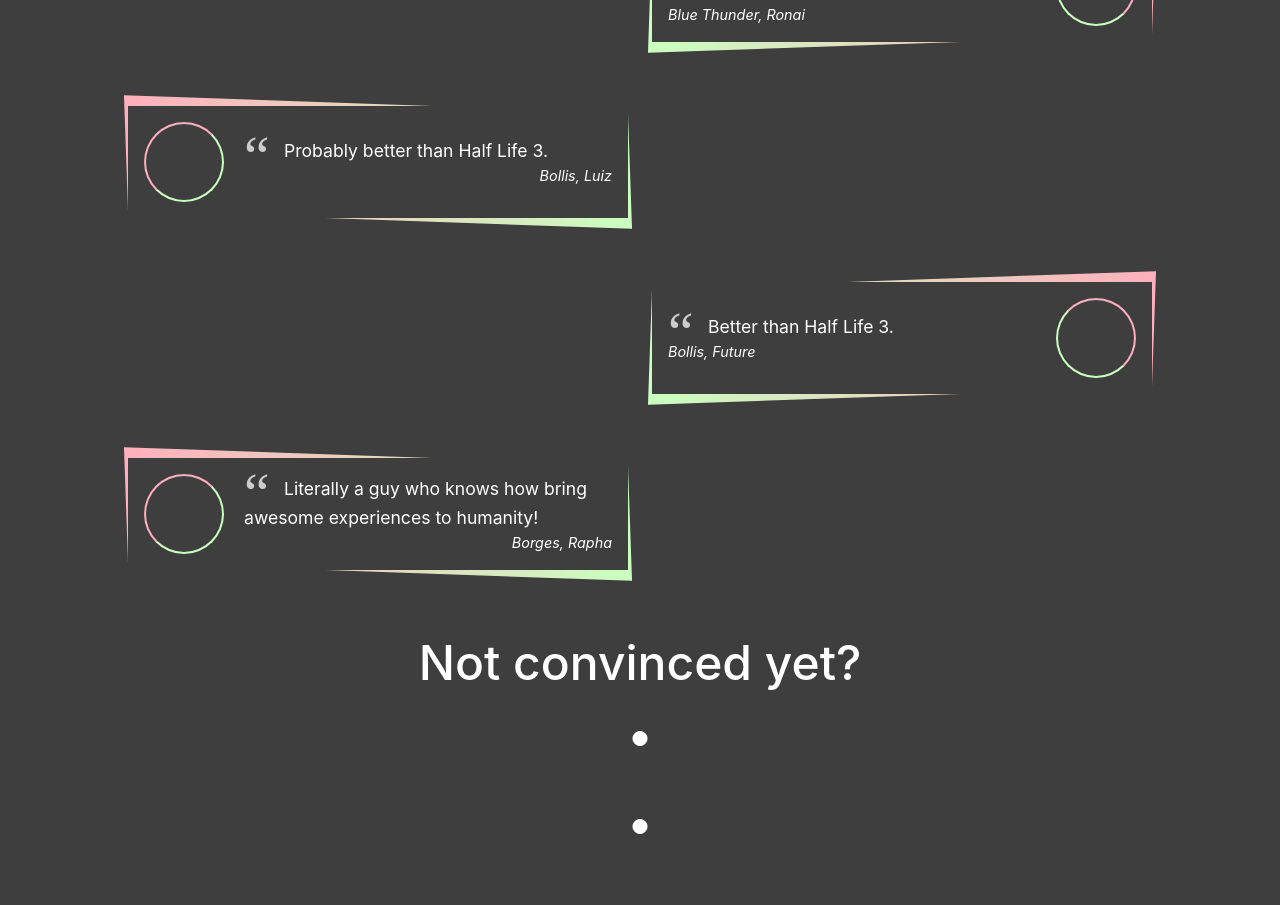
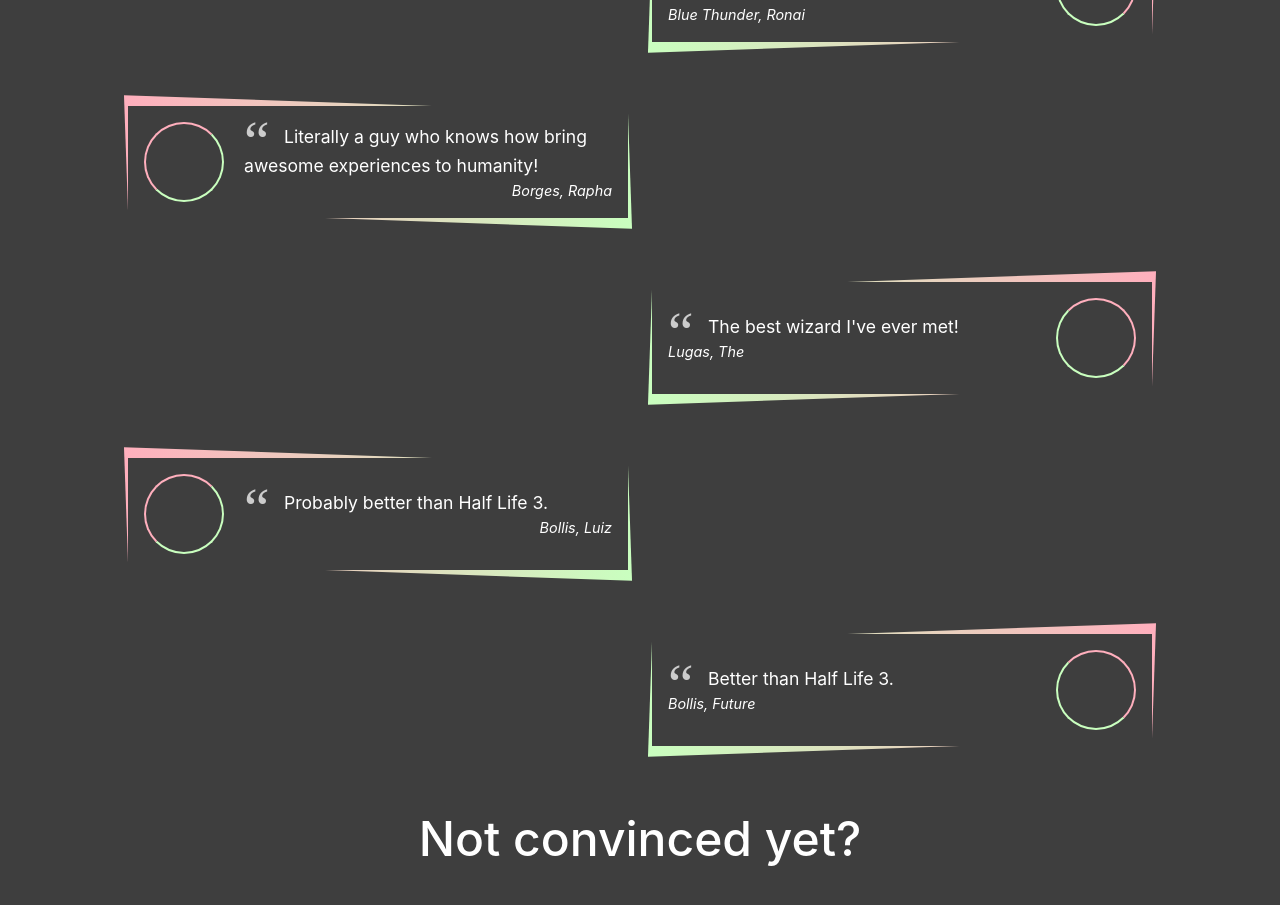
Before and after one commit to Patricdv/do-you-need-a-patric, a Next.js app: page / in a window 1280 px wide. Shown: the part 2000-2905 px from the top of the page. Built offline with nearby package versions, Linux system fonts and the light colour scheme.

Commit message:
Lugas depoiment

```diff
--- a/pages/index.js
+++ b/pages/index.js
@@ -146,6 +146,40 @@ export default function Home() {
               className="depoiment-image"
               style={{
                 backgroundImage:
+                  'url(' + require('./images/rapha-sun.jpg') + ')',
+              }}
+            />
+
+            <blockquote>
+              <p>
+                Literally a guy who knows how bring awesome experiences to
+                humanity!
+              </p>
+
+              <cite>Borges, Rapha</cite>
+            </blockquote>
+          </div>
+
+          <div className="depoiment-card">
+            <blockquote>
+              <p>The best wizard I've ever met!</p>
+
+              <cite>Lugas, The</cite>
+            </blockquote>
+
+            <div
+              className="depoiment-image"
+              style={{
+                backgroundImage: 'url(' + require('./images/lugas.jpg') + ')',
+              }}
+            />
+          </div>
+
+          <div className="depoiment-card">
+            <div
+              className="depoiment-image"
+              style={{
+                backgroundImage:
                   'url(' + require('./images/luiz-bollis.jpg') + ')',
               }}
             />
@@ -171,25 +205,6 @@ export default function Home() {
                   'url(' + require('./images/future-bollis.jpg') + ')',
               }}
             />
-          </div>
-
-          <div className="depoiment-card">
-            <div
-              className="depoiment-image"
-              style={{
-                backgroundImage:
-                  'url(' + require('./images/rapha-sun.jpg') + ')',
-              }}
-            />
-
-            <blockquote>
-              <p>
-                Literally a guy who knows how bring awesome experiences to
-                humanity!
-              </p>
-
-              <cite>Borges, Rapha</cite>
-            </blockquote>
           </div>
 
           <div className="not-convinced-yet">
```
Also changed, not shown: pages/images/lugas.jpg (added).
